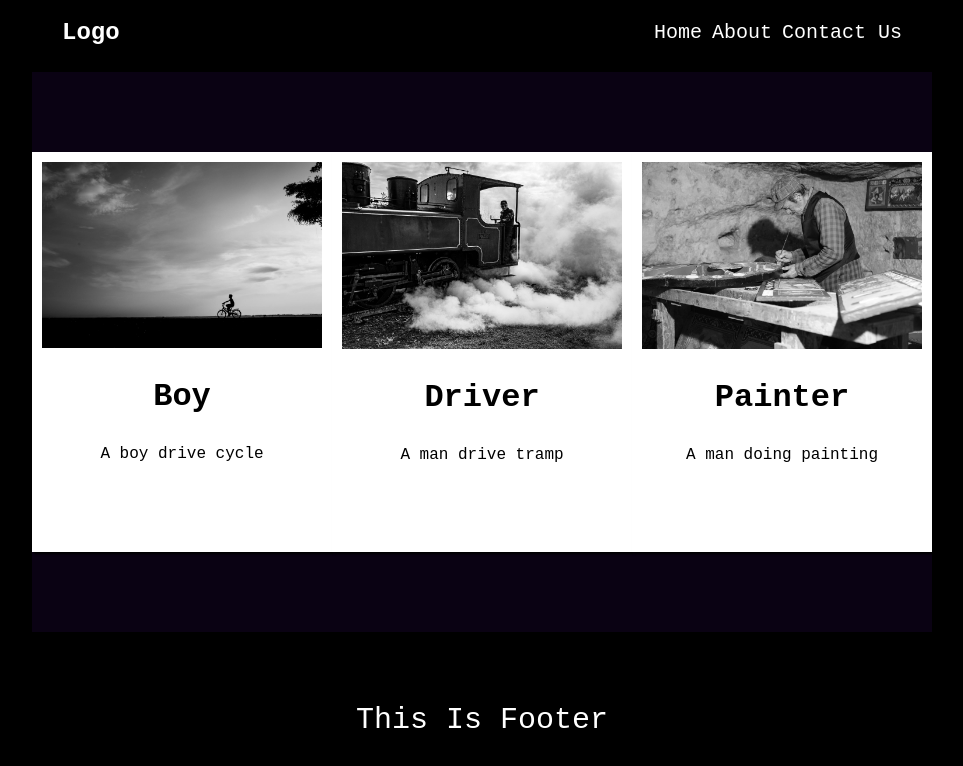
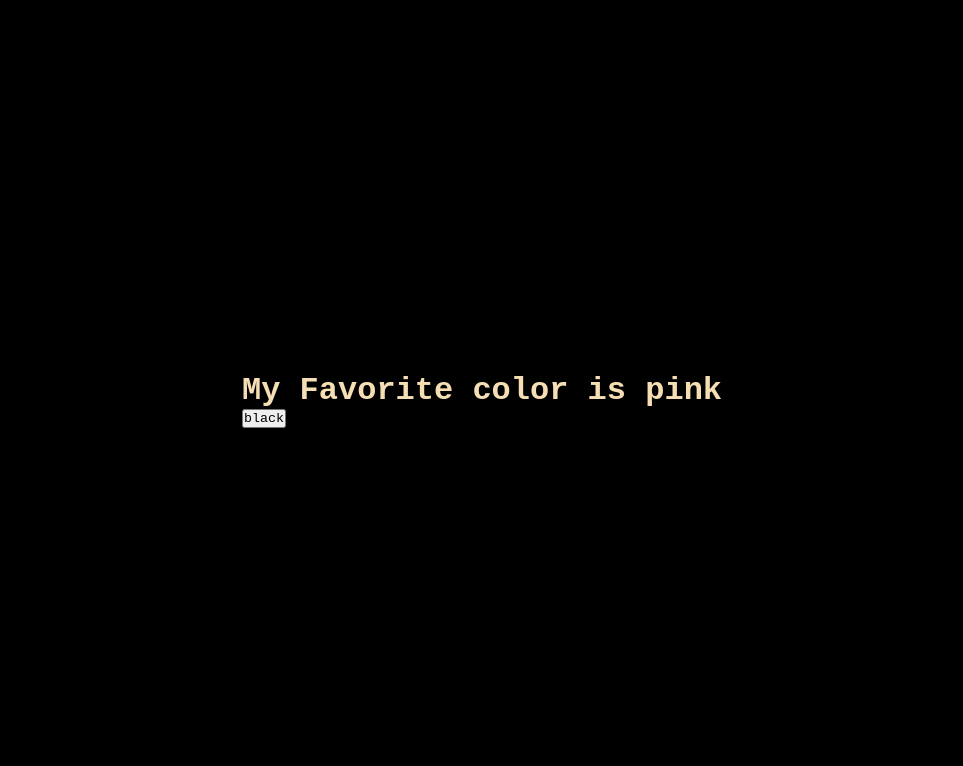
Before and after one commit to neerajgir/Ultimate-React, a React (Vite) app: page / in a window 1280 px wide. Shown: the top 766 px of the page, without its empty margins (158-1121 px from the left). Built offline with nearby package versions, Linux system fonts and the light colour scheme.

Commit message:
refactor: update App component to use Hooks and comment out unused components; modify index.css for layout adjustments

```diff
--- a/src/App.jsx
+++ b/src/App.jsx
@@ -1,16 +1,18 @@
 import React from 'react'
-import Nav from "./components/Nav"
+// import Nav from "./components/Nav"
 import './App.css'
-import Hero from './components/Hero';
-import Footer from './components/Footer';
+import Hooks from './components/Hooks';
+// import Hero from './components/Hero';
+// import Footer from './components/Footer';
 // import Props from "./components/Props"
 const App = () => {
   return (
     <>
-      <Nav/>
-      <Hero/>
-      <Footer/>
+      {/* <Nav/> */}
+      {/* <Hero/> */}
+      {/* <Footer/> */}
       {/* <Props name={"Neeraj"}/> */}
+      <Hooks/>
     </>
   )
 }
--- /dev/null
+++ b/src/components/Hooks.jsx
@@ -0,0 +1,14 @@
+import React, { useState } from 'react'
+
+const Hooks = () => {
+    const [color, setColor] = useState("pink");
+
+  return (
+    <div>
+        <h1>My Favorite color is {color}</h1>
+        <button onClick={()=> setColor("Black")}>black</button>
+    </div>
+  )
+}
+
+export default Hooks
--- a/src/index.css
+++ b/src/index.css
@@ -11,7 +11,10 @@ body {
     display: flex;
     align-items: center;
     justify-content: center;
+    /* flex-direction: column; */
+    gap: 30px;
     background-color: black;
+    color: wheat;
 }
 
 /* #root {
```
